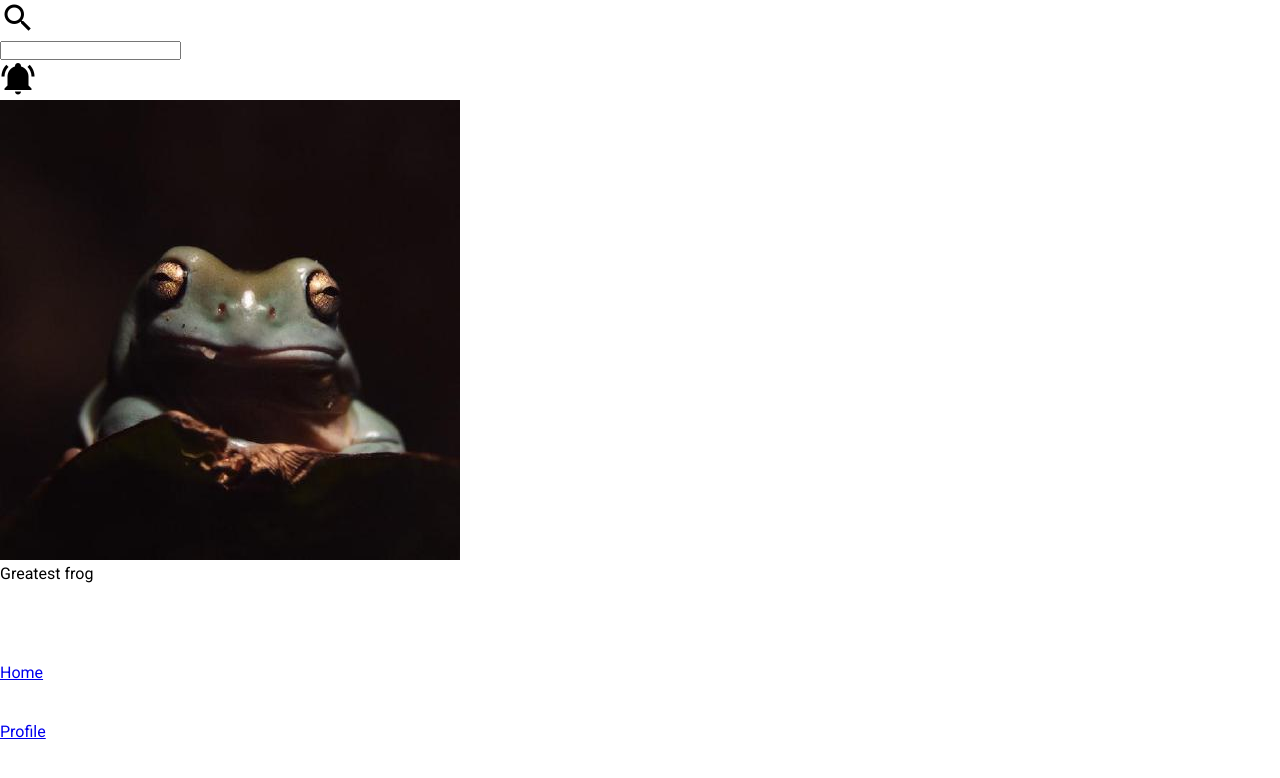
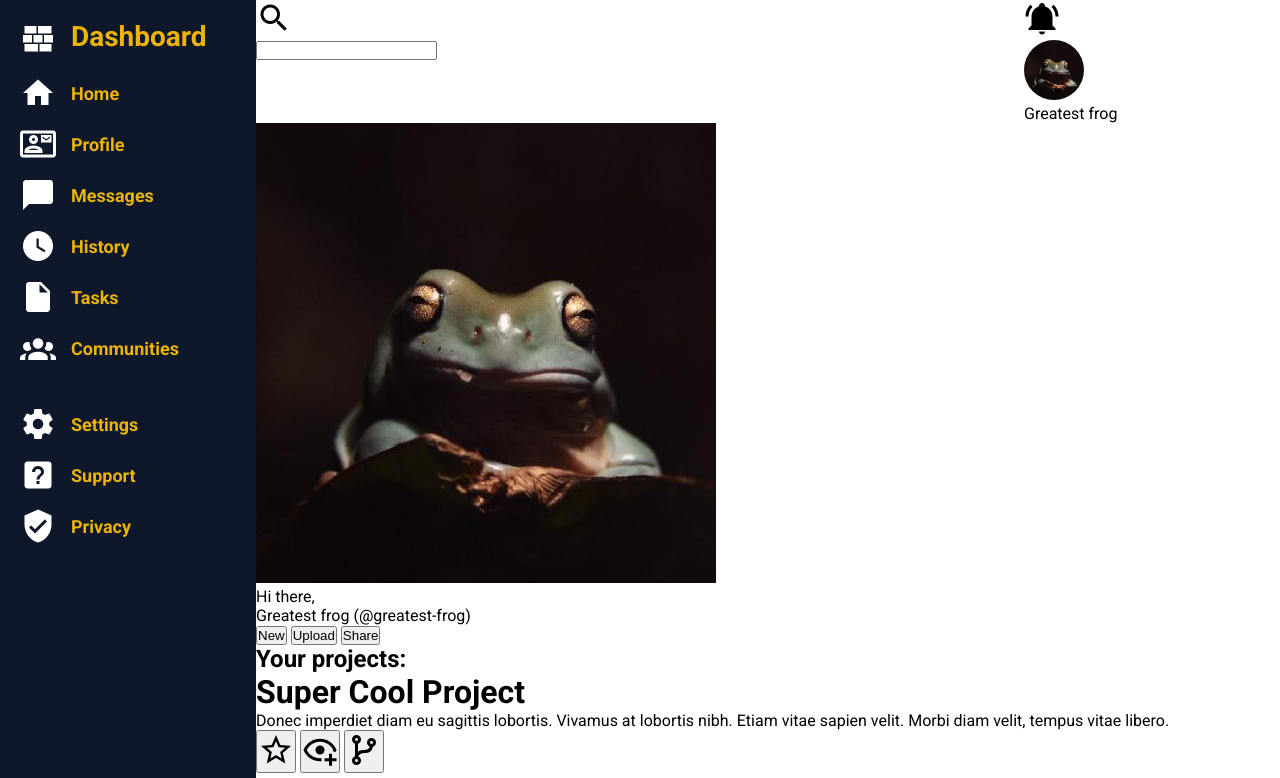
Before and after one commit to greatest-frog/admin-dashboard, a plain HTML site: page index.html in a window 1280 px wide. Shown: the top 778 px of the page. Drawn offline with Linux system fonts and the light colour scheme.

Commit message:
Add positioning for sidebar

```diff
--- a/index.html
+++ b/index.html
@@ -24,7 +24,10 @@
         </div>
     </div>
     <div class="sidebar">
-        <div class="logo"><img src="./resources/images/wall.png" alt="logo"></div>
+        <div class="logo">
+            <div class="logo_img"><img src="./resources/images/wall.png" alt="logo"></div>
+            <div class="logo_text">Dashboard</div>
+        </div>
         <nav>
             <div class="main_nav">
                 <ul>
--- a/resources/css/style.css
+++ b/resources/css/style.css
@@ -10,6 +10,68 @@ body {
     font-family: Roboto, system-ui, -apple-system, BlinkMacSystemFont, 'Segoe UI', Oxygen, Ubuntu, Cantarell, 'Open Sans', 'Helvetica Neue', sans-serif;
 }
 
+body {
+    display: grid;
+    grid-template-columns: 1fr 4fr;
+}
+
 ul {
     list-style-type: none;
 }
+
+.header {
+    grid-column: 2 / 3;
+    display: grid;
+    grid-template-columns: 3fr 1fr;
+}
+
+.user-avatar_small {
+    height: 60px;
+    border-radius: 50%;
+}
+
+.sidebar {
+    font-size: 18px;
+    font-weight: bold;
+    color: #eab308;
+    background: #0f172a;
+    padding: 20px 0 0 20px;
+    grid-column: 1 / 2;
+    grid-row: 1 / 3;
+    display: grid;
+    grid-template-columns: 1fr;
+    grid-template-rows: 40px 1fr;
+    gap: 15px;
+}
+
+.logo {
+    display: grid;
+    grid-template-columns: 36px 1fr;
+    gap: 15px;
+}
+
+.logo_text {
+    font-size: 28px;
+}
+
+.sidebar nav ul {
+    display: grid;
+    grid-template-columns: 1fr;
+    gap: 15px;
+}
+
+.main_nav {
+    margin-bottom: 40px;
+}
+
+.sidebar ul li a {
+    color: #eab308;
+    text-decoration: none;
+    display: grid;
+    grid-template-columns: 36px 1fr;
+    gap: 15px;
+    align-items: center;
+}
+.sidebar a:visited {
+    color: inherit;
+}
```
